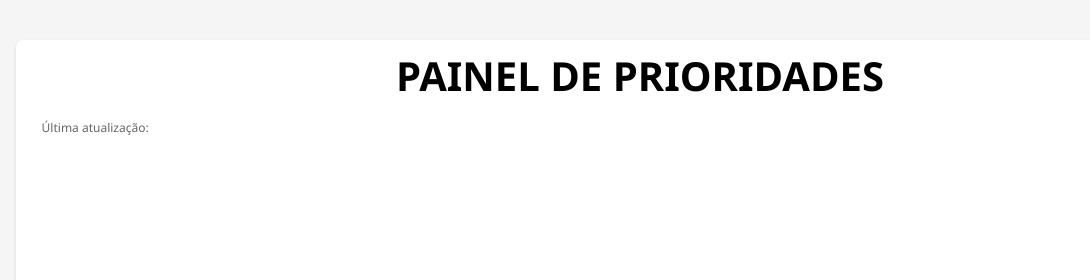
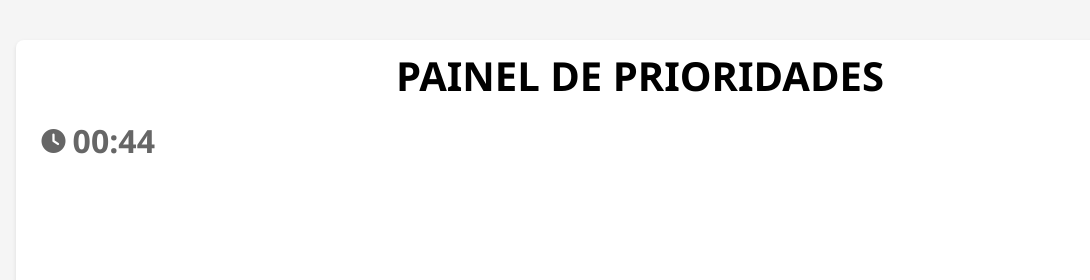
Before and after one commit to CevalogisticsDashboards/Boston-dashboard-priority, a plain HTML site: page index.html in a window 1280 px wide. Shown: the top 280 px of the page, 0-1090 px from the left. Drawn offline with Linux system fonts and the light colour scheme; no server answers.

Commit message:
Update index.html

```diff
--- a/index.html
+++ b/index.html
@@ -123,11 +123,19 @@
             0% { transform: rotate(0deg); }
             100% { transform: rotate(360deg); }
         }
-        #lastUpdate {
-            font-size: 1.5vh;
+        #clock {
+            font-family: 'Segoe UI', Tahoma, Geneva, Verdana, sans-serif; /* Mesma fonte do título */
+            font-weight: bold; /* Fonte em negrito */
+            font-size: 4vh; /* Fonte maior */
             color: #666;
-            margin: 1vh 0;
+            margin: 2vh 0;
+            display: flex;
+            align-items: center;
             text-align: left;
+        }
+        #clock i {
+            font-size: 3.0vh; /* Tamanho do ícone ajustado para menor */
+            margin-right: 7px;
         }
     </style>
 </head>
@@ -139,8 +147,11 @@
         <div class="dashboard-header">
             <h1>PAINEL DE PRIORIDADES</h1>
         </div>
-        <div id="lastUpdate">Última atualização: <span id="lastUpdateTime"></span></div>
-        <div id="status" class="status"></div>
+        <!-- Hora em tempo real com ícone de relógio -->
+        <div id="clock">
+            <i class="fas fa-clock"></i>
+            <span id="currentTime"></span>
+        </div>
         <div class="table-container" id="tableContainer"></div>
     </div>
     <div id="loading" class="loading">
@@ -165,7 +176,6 @@
                 if (result.status === 'success' && result.data) {
                     allData = result.data;
                     displayData();
-                    updateLastUpdate();
                 } else {
                     throw new Error(result.message || 'Erro ao carregar dados');
                 }
@@ -245,22 +255,35 @@
             document.getElementById('tableContainer').innerHTML = tableHtml;
         }
 
-        function updateLastUpdate() {
-            const now = new Date();
-            document.getElementById('lastUpdateTime').innerText = `${now.toLocaleDateString('pt-BR')} ${now.toLocaleTimeString('pt-BR')}`;
+        function showStatus(message, type) {
+            const statusDiv = document.createElement('div');
+            statusDiv.className = `status-${type}`;
+            statusDiv.textContent = message;
+            document.body.appendChild(statusDiv);
+
+            setTimeout(() => {
+                statusDiv.remove();
+            }, 5000);
         }
 
-        function showStatus(message, type = 'info') {
-            const statusEl = document.getElementById('status');
-            statusEl.textContent = message;
-            statusEl.className = `status status-${type}`;
-            setTimeout(() => {
-                statusEl.textContent = '';
-            }, 4000);
+        function updateClock() {
+            const now = new Date();
+            const timeString = now.toLocaleTimeString('pt-BR', { hour: '2-digit', minute: '2-digit' });
+            document.getElementById('currentTime').textContent = timeString;
         }
 
-        setInterval(fetchData, 15000);
-        fetchData();
+        // Atualiza a hora a cada minuto
+        setInterval(updateClock, 60000);
+
+        // Carregar dados assim que a página for carregada
+        window.onload = function () {
+            fetchData();
+            updateClock();
+        };
+        // Atualiza os dados a cada 15 segundos
+    setInterval(fetchData, 15000);  // Atualiza a cada 15 segundos
+    ;
+
     </script>
 </body>
 </html>
```
